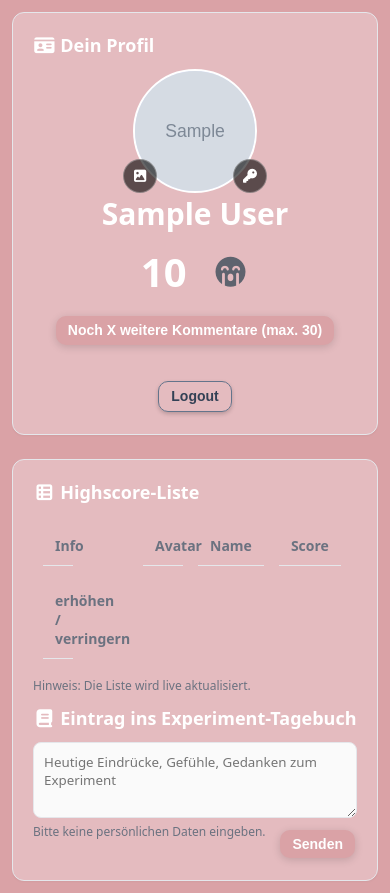
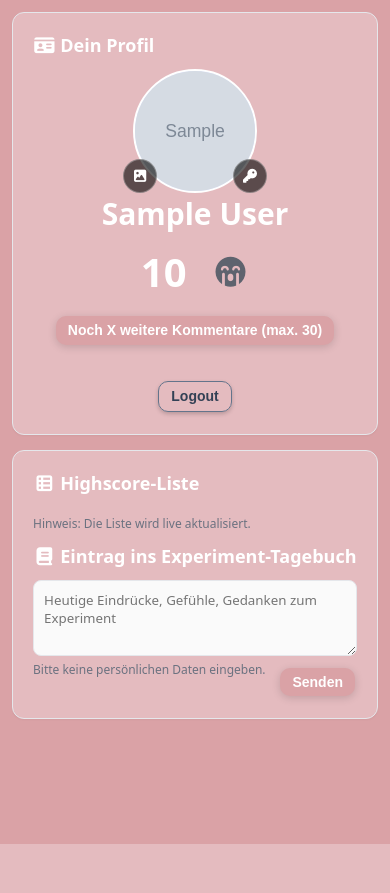
Before and after one commit to Fiorentoni/Social-Scoring-Experimente, a Python web app: template templates/index.html in a window 390 px wide. After the commit the page ends 844 px from the top, so only its background shows below. Run offline with Jinja, Linux system fonts and the light colour scheme; the template is opened without the code that fills it: most values are stand-ins (such as "Sample title", 1, 10 or a date in 2020); grey boxes marked "Sample" are stand-in pictures; lists and menus that the app fills with data are empty.

Commit message:
fix layout on mobile

```diff
--- a/templates/index.html
+++ b/templates/index.html
@@ -48,8 +48,8 @@
         .container {
             display: grid;
             grid-template-columns: 320px 1fr;
-            gap: 24px;
-            padding: 24px;
+            gap: 15px;
+            padding: 15px;
         }
         .card {
             background: var(--card);
@@ -111,10 +111,13 @@
             padding: 10px; border-bottom: 1px solid var(--border); vertical-align: middle;
         }
         .row {
-            display: grid; grid-template-columns: 30px 30px 150px 120px 100px auto; align-items: center; font-size: 30px; position: relative; gap: 20px;
+            display: grid; grid-template-columns: 20px 30px 130px 110px auto;
+            align-items: center;
+            font-size: 30px;
+            position: relative;
+            gap: 20px;
             min-height: 60px;
             height: auto;
-            padding: 0 10px;
         }
         .person-avatar {
             width: 39px; height: 39px; border-radius: 50%; background: #dbeafe;
@@ -217,7 +220,7 @@
         }
         .btn {
             border: none; border-radius: 10px; padding: 8px 20px; font-size: 18px; font-weight: 700;
-            cursor: pointer; transition: transform 0.02s ease-in-out; margin-left: 10px; margin-right: 10px;
+            cursor: pointer; transition: transform 0.02s ease-in-out; margin-left: 5px; margin-right: 5px;
             box-shadow: 0 2px 4px rgba(0, 0, 0, 0.2);
         }
         .btn:active { transform: scale(0.98); }
@@ -355,7 +358,7 @@
         @media (max-width: 900px) {
             .container { grid-template-columns: 1fr; padding: 12px; }
             .row {
-                grid-template-columns: 30px 40px 40px 1fr auto;
+                grid-template-columns: 20px 30px 120px auto;
                 grid-template-rows: auto auto;
                 font-size: 18px;
                 gap: 15px;
@@ -574,18 +577,7 @@
                 </div>
             {% endif %}
         </div>
-        <table aria-label="Highscore-Liste">
-            <thead>
-            <tr class="row">
-                <th>Info</th>
-                <th style="width:0; padding:0; margin:0;"></th>
-                <th>Avatar</th>
-                <th>Name</th>
-                <th>Score</th>
-                <th style>erhöhen / verringern</th>
-            </tr>
-            </thead>
-            <tbody id="personsBody"></tbody>
+        <table aria-label="Highscore-Liste"><tbody id="personsBody"></tbody>
         </table>
         <p class="footer-note">Hinweis: Die Liste wird live aktualisiert.</p>
         <div class="diary-container">
@@ -673,13 +665,11 @@
     const personsBody = document.getElementById('personsBody');
     const upvoteSound = new Audio('/static/upvote.mp3');
     const downvoteSound = new Audio('/static/downvote.mp3');
-    const sendSound = new Audio('/static/send.mp3');
-    const rateSound = new Audio('/static/rate.mp3');
 
     // Browser blockieren Audio-Autoplay oft, bis eine Benutzerinteraktion stattfindet.
     // Wir entsperren den Audio-Kontext beim ersten Klick auf die Seite.
     function unlockAudio() {
-        [upvoteSound, downvoteSound, sendSound, rateSound].forEach(sound => {
+        [upvoteSound, downvoteSound].forEach(sound => {
             const wasMuted = sound.muted;
             sound.muted = true;
             sound.play().then(() => {
@@ -1469,7 +1459,6 @@
             else if (operation === "dec" && comment != null) voteName = "Downvotevote mit Kommentar";
 
             showToast(`${voteName} erfolgreich abgegeben!`);
-            rateSound.play().catch(e => console.warn("Audio play failed:", e));
             currentVersion = data.version || currentVersion;
         } catch (e) {
             console.error('Vote-Fehler', e);
```
